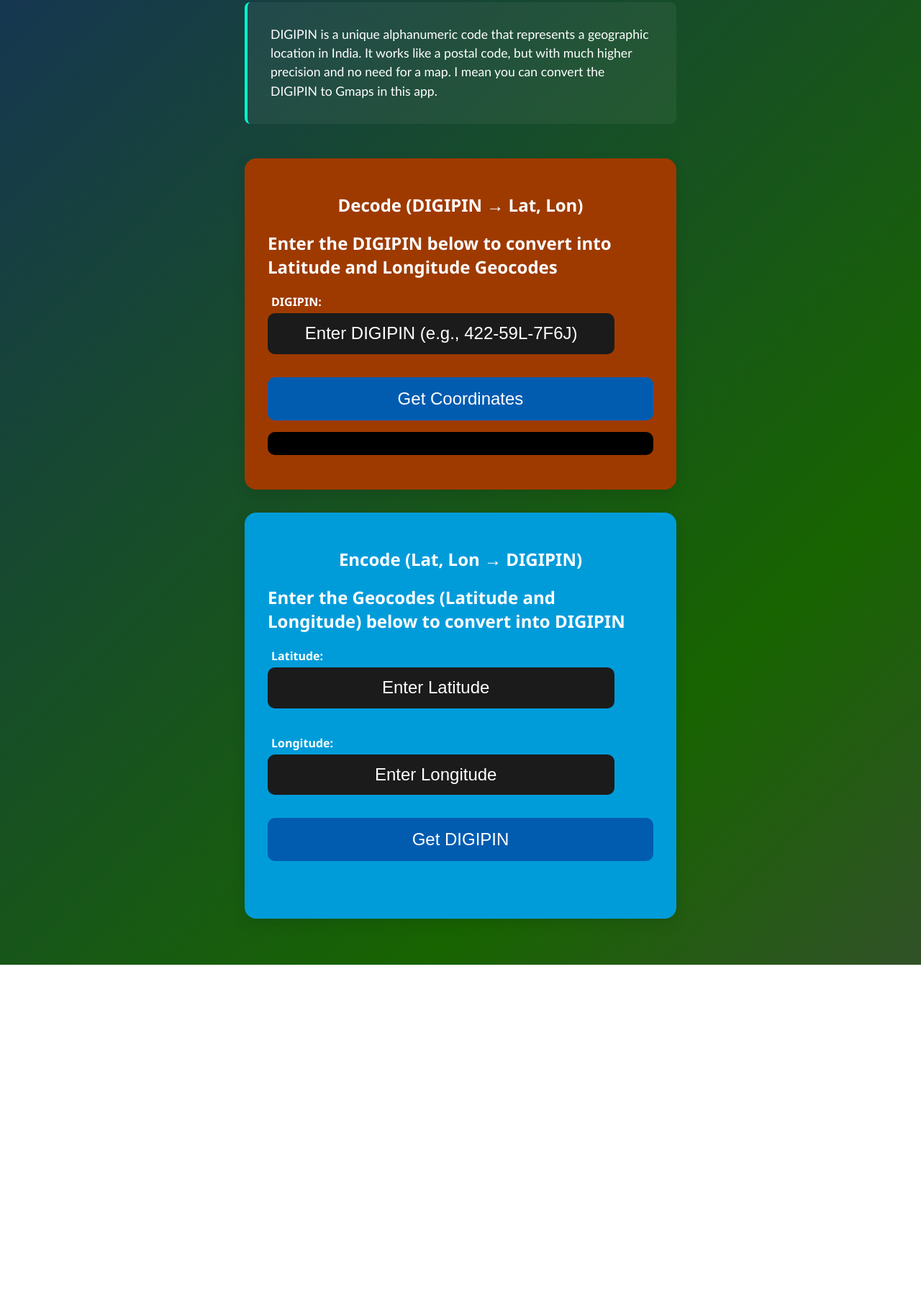
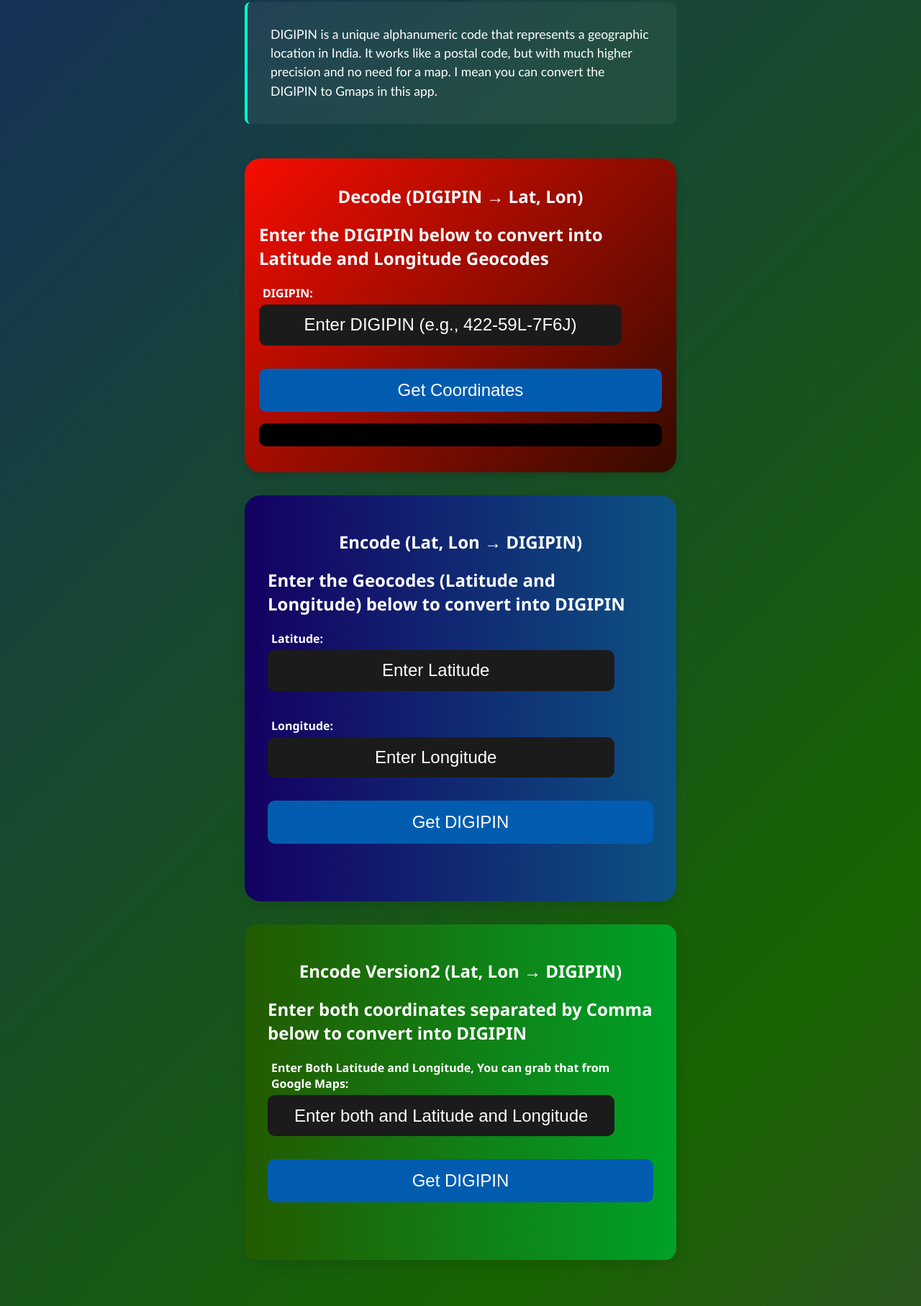
Before and after one commit to raghav-konk/RaghavDIGIPINConv, a plain HTML site: page index.html in a window 1280 px wide. Shown: the part 216-2030 px from the top of the page at 72% size. Before the commit the page ends 1556 px from the top, so only its background shows below. Drawn offline with Linux system fonts and the light colour scheme.

Commit message:
Added logic for encode version2 plus gradient in card

```diff
--- a/index.html
+++ b/index.html
@@ -49,6 +49,18 @@
     <button id= "getcode" onclick="encode()">Get DIGIPIN</button>
     <div class="result" id="pinResult"></div>
   </div>
+
+
+  <div class="card3">
+    <h1 class="title1">Encode Version2 (Lat, Lon → DIGIPIN)</h1>
+    <h2 class="title2">Enter both coordinates separated by Comma below to convert into DIGIPIN</h2>
+
+    <label for="coords">Enter Both Latitude and Longitude, You can grab that from Google Maps:</label>
+    <input type="text" id="coords" class="inputf" placeholder="Enter both and Latitude and Longitude" step="any" />
+
+    <button id= "getcode2" onclick="encode2()">Get DIGIPIN</button>
+    <div class="result" id="pinResult2"></div>
+  </div>
   <script src="script.js"></script>
 </body>
 </html>
--- a/script.js
+++ b/script.js
@@ -107,6 +107,36 @@ function encode() {
   }
 }
 
+function encode2() {
+  const input = document.getElementById("coords").value.trim(); // 💡 Correct ID, correct var
+
+  // Check if it includes comma
+  if (!input.includes(",")) {
+    document.getElementById("pinResult2").textContent = "Please enter both coordinates separated by a comma.";
+    return;
+  }
+
+  // Split and clean values
+  const [latStr, lonStr] = input.split(",");
+  const lat = parseFloat(latStr.trim());
+  const lon = parseFloat(lonStr.trim());
+
+  // Check if they’re numbers
+  if (isNaN(lat) || isNaN(lon)) {
+    document.getElementById("pinResult2").textContent = "Invalid latitude or longitude.";
+    return;
+  }
+
+  // Calculate DIGIPIN
+  try {
+    const pin = getDigiPin(lat, lon); // 💡 Make sure getDigiPin() is in scope
+    document.getElementById("pinResult2").textContent = "DIGIPIN: " + pin;
+  } catch (err) {
+    document.getElementById("pinResult2").textContent = err.message;
+  }
+}
+
+
 function decode() {
   const pin = document.getElementById("digi").value.trim().toUpperCase();
   try {
@@ -148,6 +178,12 @@ document.getElementById('getcode').addEventListener('click', () => {
   clickSound.play();
 });
 
+document.getElementById('getcode2').addEventListener('click', () => {
+  clickSound.currentTime = 0; // Reset in case it's still playing
+  clickSound.play();
+});
+
+
 // Play sound on a gmapsbtnlclick
 document.getElementById('gmapsBtn').addEventListener('click', () => {
   openinGMaps.currentTime = 0; // Reset in case it's still playing
--- a/style.css
+++ b/style.css
@@ -8,17 +8,28 @@ html, body {
 }
 
 .card1 {
-  background-color: rgb(158, 58, 0);
+  background: linear-gradient(135deg, #f70d00, #340b00); /* warm orange gradient */
+  padding: 20px;
+  border-radius: 22px;
+  box-shadow: 0 4px 12px rgba(0, 0, 0, 0.15);
+  color: #fbfbfb;
+  width: 100%;
+  max-width: 600px;
+  margin-bottom: 2rem;
+}
+
+.card2 {
+  background: linear-gradient(270deg, #0d5283, #140062);
   padding: 2rem;
-  border-radius: 16px;
+  border-radius: 22px;
   box-shadow: 0 8px 20px rgba(0, 0, 0, 0.1);
   width: 100%;
   max-width: 600px;
   margin-bottom: 2rem;
 }
 
-.card2 {
-  background-color: rgb(0, 156, 218);
+.card3 {
+  background: linear-gradient(270deg, #00a128, #235a00);
   padding: 2rem;
   border-radius: 16px;
   box-shadow: 0 8px 20px rgba(0, 0, 0, 0.1);
```
